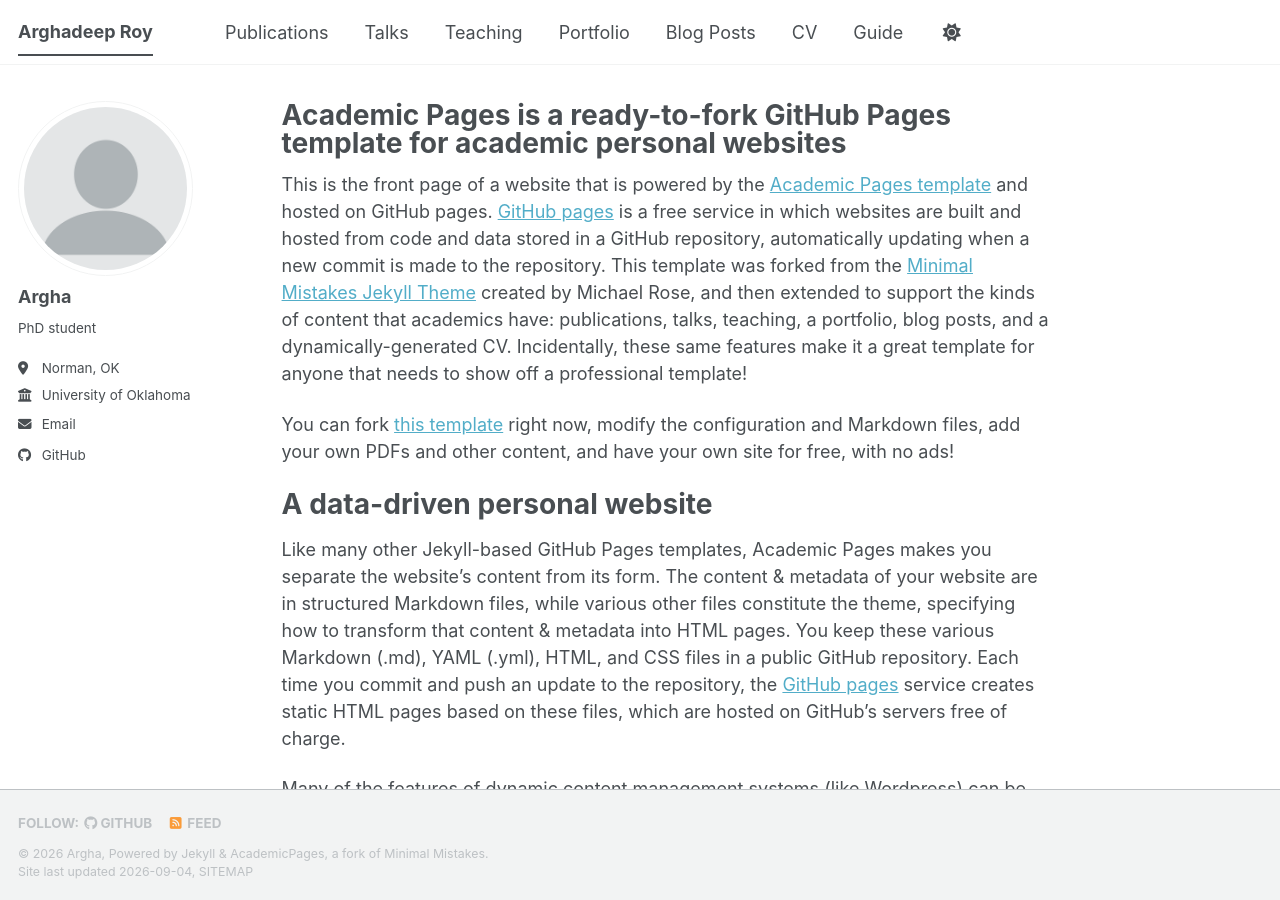
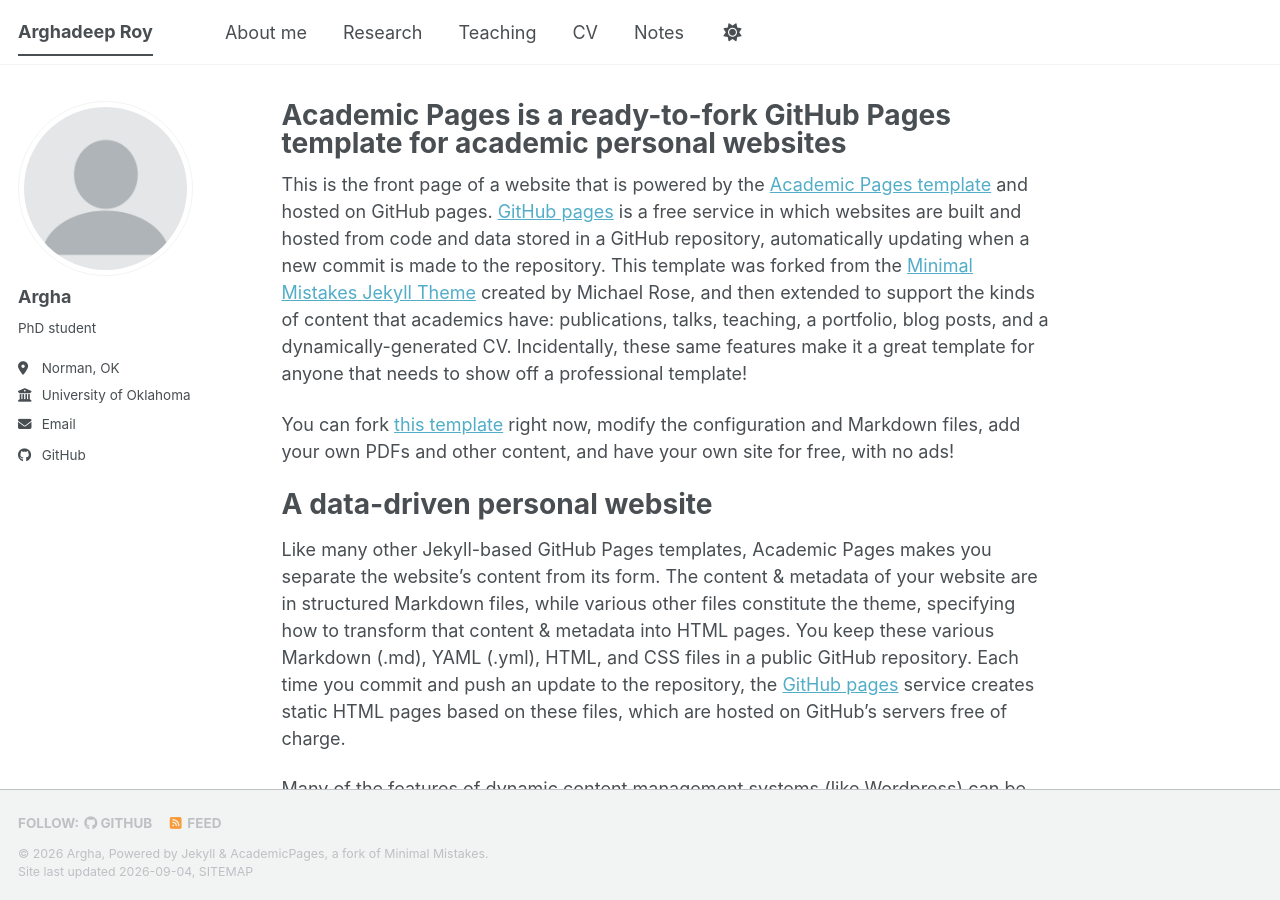
Before and after one commit to Roy952-cmd/Roy952-cmd.github.io, a Jekyll site: the page built from _pages/about.md, in a window 1280 px wide and 900 px high. Built offline with Jekyll 4.4.1, drawn with Linux system fonts in a browser that asks for light colours; a style sheet for code colours, icons or effects is not loaded.

Commit message:
Update navigation.yml

```diff
--- a/_data/navigation.yml
+++ b/_data/navigation.yml
@@ -8,26 +8,17 @@
 #      Markdown formatted page while the second is generated using JSON.
 
 main:
-  - title: "Publications"
-    url: /publications/
+  - title: "About me"
+    url: /
 
-  - title: "Talks"
-    url: /talks/
+  - title: "Research"
+    url: /research/
 
   - title: "Teaching"
     url: /teaching/
 
-  - title: "Portfolio"
-    url: /portfolio/
-
-  - title: "Blog Posts"
-    url: /year-archive/
-
   - title: "CV"
     url: /cv/
 
-  # - title: "CV"
-  #   url: /cv-json/
-
-  - title: "Guide"
-    url: /markdown/
+  - title: "Notes"
+    url: /notes/
```
